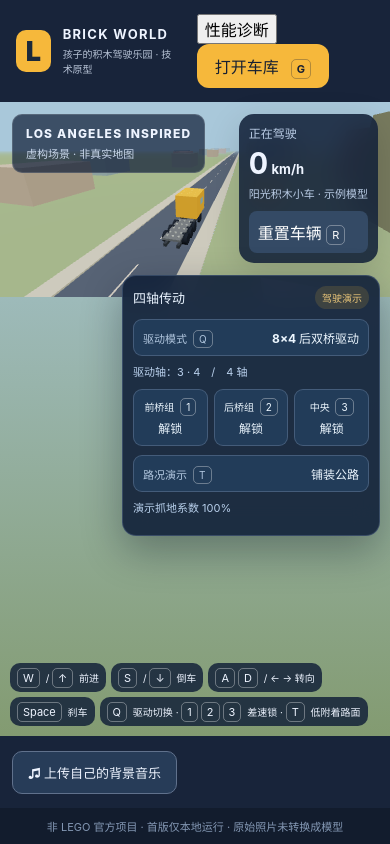
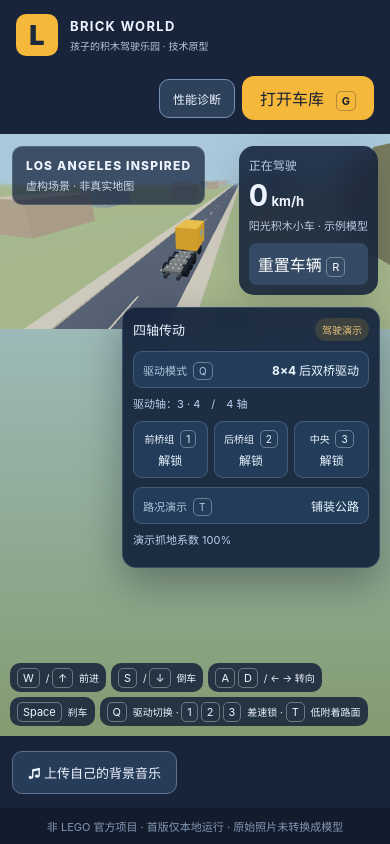
Before and after one commit to JohnsonGarden/3D, a React (Vite) app: page / in a window 390 px wide. Built offline with nearby package versions, Linux system fonts and the light colour scheme.

Commit message:
docs(013): expose opt-in honest FPS/p95 diagnostics and real-device gate

```diff
--- a/src/style.css
+++ b/src/style.css
@@ -140,3 +140,28 @@ footer { color:#8498b4; text-align:center; font-size:11px; padding:10px; }
   border-radius:8px; padding:9px; font-size:11px;
   line-height:1.5; max-width:220px;
 }
+
+
+/* Opt-in, locally calculated browser RAF diagnostics (no telemetry). */
+.toolbar-actions { display:flex; align-items:center; gap:10px; }
+.performance-toggle { color:#eaf2fc; background:#2d415b; border:1px solid #7890b3;
+  border-radius:10px; padding:10px 13px; font-size:12px; font-weight:700; }
+.performance-toggle[aria-pressed="true"] { background:#305e60; border-color:#8ecfba; }
+.performance-panel {
+  position:absolute; top:76px; left:24px; z-index:3; width:245px;
+  border:1px solid #9fc0db70; border-radius:13px; padding:12px 14px;
+  background:#122139e9; color:#f5f9ff; box-shadow:0 10px 30px #0005;
+  backdrop-filter:blur(10px);
+}
+.performance-panel > strong { display:block; font-size:12px; }
+.performance-panel p { margin:7px 0; font-size:12px; }
+.performance-values b { font-size:14px; font-variant-numeric:tabular-nums; }
+.performance-values small { font-size:10px; color:#b9cde3; }
+.performance-panel .performance-note { font-size:10px; color:#b1c5d9; line-height:1.5; }
+@media(max-width:620px){
+  .topbar { flex-wrap:wrap; }
+  .toolbar-actions { margin-left:auto; gap:7px; }
+  .performance-panel { top:83px; left:10px; width:min(175px,43vw); padding:8px; }
+  .performance-panel p,.performance-panel > strong { font-size:10px; }
+  .performance-values b { font-size:11px; }
+}
```
